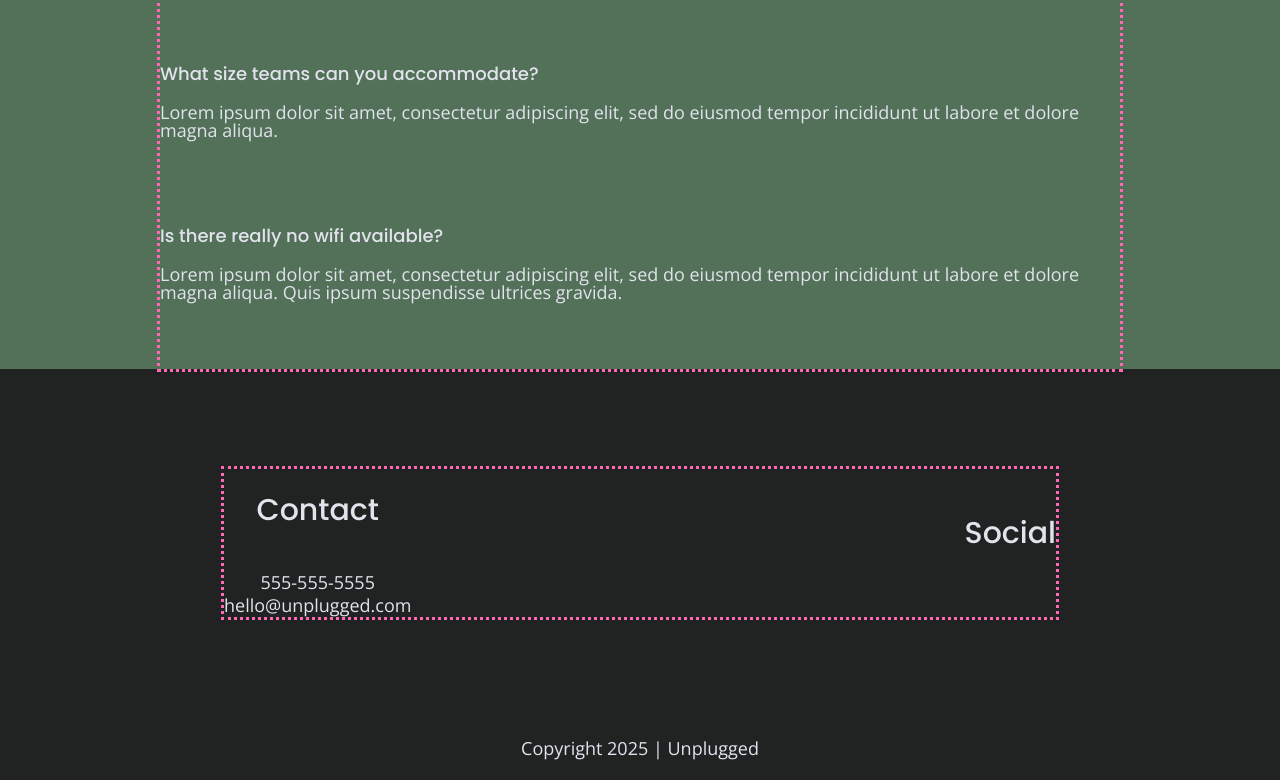
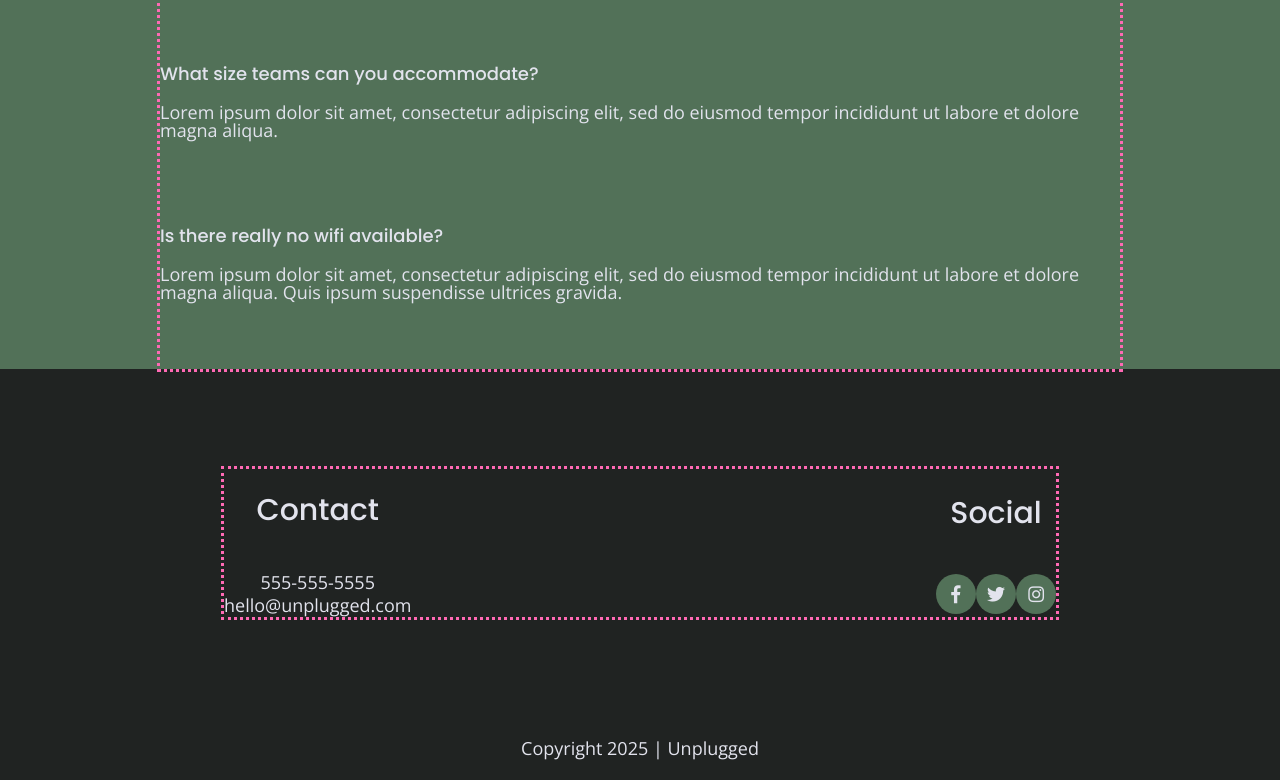
Before and after one commit to pANNoramic-d8ta/Unplugged, a website: page faq/index.html in a window 1280 px wide. Shown: the part 561-1341 px from the top of the page. Drawn offline with nearby package versions, Linux system fonts and the light colour scheme.

Commit message:
Added social icons to footer

```diff
--- a/css/main.css
+++ b/css/main.css
@@ -234,6 +234,10 @@ footer .social-icons p {
   display: flex;
   justify-content: center;
   align-items: center;
+  background-color: #527158;
+  border-radius: 50%;
+  width: 40px;
+  height: 40px;
 }
 
 footer .copyright {
@@ -311,9 +315,7 @@ input[type=button] {
   margin-bottom: 40px;
 }
 
-.fa
-
-.features article {
+.fa .features article {
   width: 63%;
   margin: 30px 0;
 }
--- a/faq/index.html
+++ b/faq/index.html
@@ -96,9 +96,15 @@
         <div class="social">
           <h4>Social</h4>
           <div class="social-icons">
-            <p><a href="https://wwww.facebook.com/yoursite" target="_blank" rel="noopener"></a></p>
-            <p><a href="https://wwww.x.com/yoursite" target="_blank" rel="noopener"></a></p>
-            <p><a href="https://wwww.instagram.com/yoursite" target="_blank" rel="noopener"></a></p>
+            <p>
+              <a href="https://www.facebook.com" target="_blank"><i class="fab fa-facebook-f"></i></a>
+            </p>
+            <p>
+              <a href="https://twitter.com" target="_blank"><i class="fab fa-twitter"></i></a>
+            </p>
+            <p>
+              <a href="https://www.instagram.com" target="_blank"><i class="fab fa-instagram"></i></a>
+            </p>
           </div>
         </div>
       </div>
```
Also changed, not shown: about/index.html (+9 -3 lines), index.html (+3 -3 lines). Lines whose indentation alone changed are shown as unchanged.
